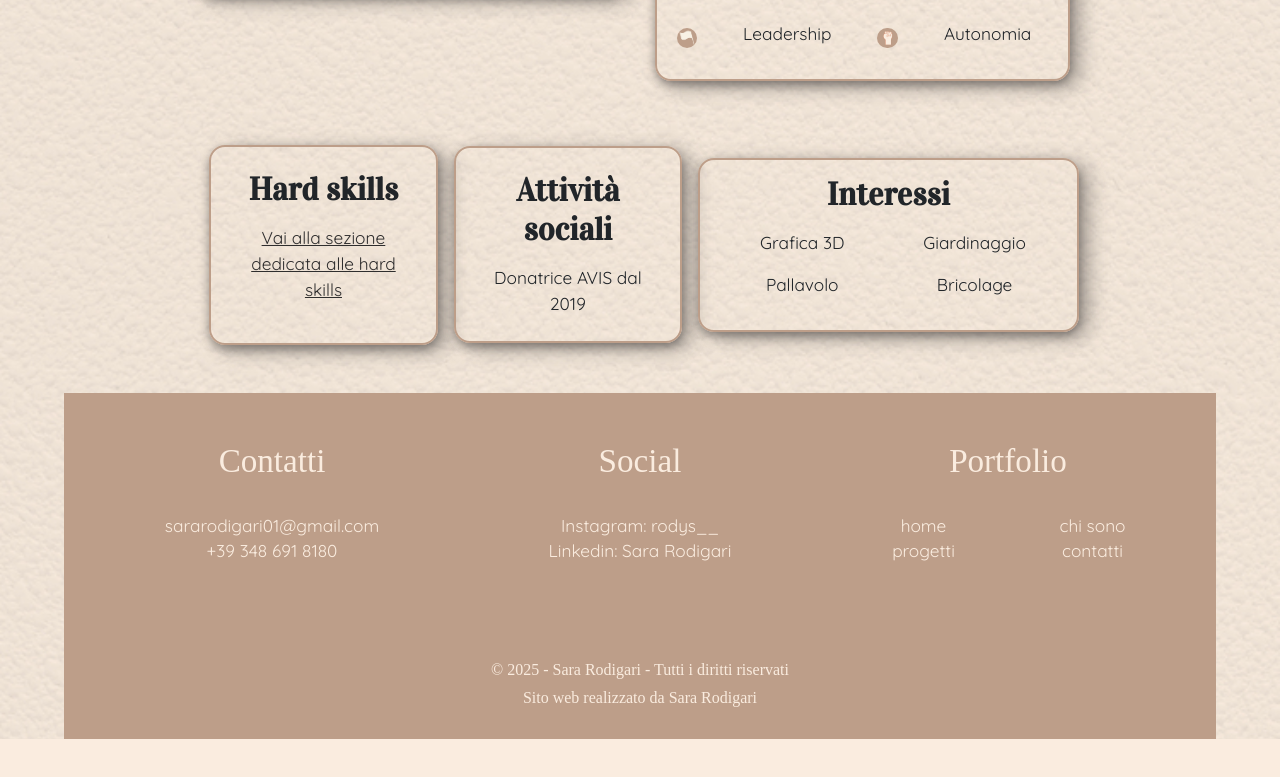
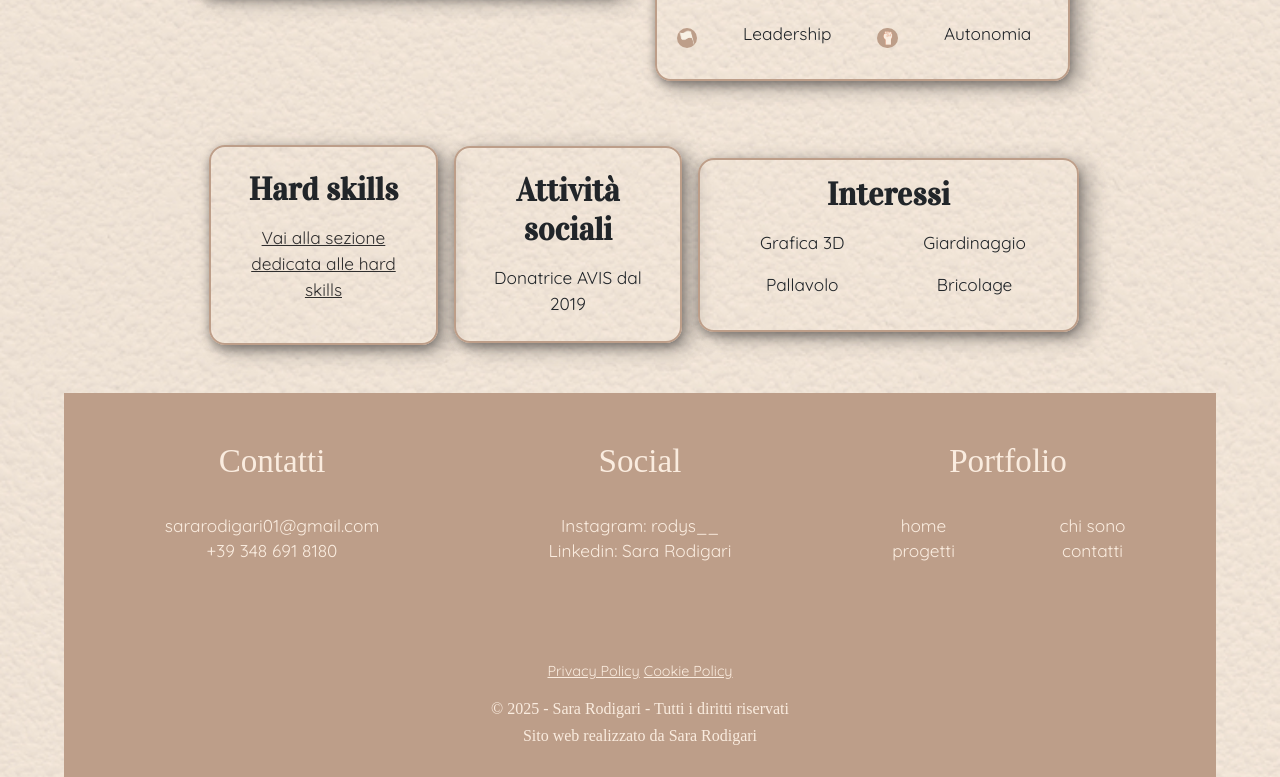
Before and after one commit to SaRodys/Portfolio, a plain HTML site: page about.html in a window 1280 px wide. Shown: the part 2163-2940 px from the top of the page. Before the commit the page ends 2902 px from the top, so only its background shows below. Drawn offline with nearby package versions, Linux system fonts and the light colour scheme; a web font is replaced by a local one.

Commit message:
privacy&policy

```diff
--- a/about.html
+++ b/about.html
@@ -1,6 +1,7 @@
 <!DOCTYPE html>
 <html lang="it">
 <head>
+    <script type="text/javascript" src="https://embeds.iubenda.com/widgets/25c86d48-6ce6-4708-bb5c-5c0d13e73655.js"></script>
     <meta charset="UTF-8">
     <meta name="viewport" content="width=device-width, initial-scale=1.0">
     <title>Portfolio - Sara Rodigari</title>
@@ -17,6 +18,16 @@
     <link href="https://fonts.googleapis.com/css2?family=Fascinate&family=Proza+Libre:ital,wght@0,400;0,500;0,600;0,700;0,800;1,400;1,500;1,600;1,700;1,800&family=Quicksand:wght@300..700&family=Raleway:ital,wght@0,100..900;1,100..900&family=Sedan+SC&family=Vidaloka&display=swap" rel="stylesheet">
     <link rel="stylesheet" href="https://cdn.jsdelivr.net/npm/bootstrap@4.1.3/dist/css/bootstrap.min.css" integrity="sha384-MCw98/SFnGE8fJT3GXwEOngsV7Zt27NXFoaoApmYm81iuXoPkFOJwJ8ERdknLPMO" crossorigin="anonymous">
     <link rel="icon" type="image/x-icon" href="./src/favicon.png">
+
+    <script async src="https://www.googletagmanager.com/gtag/js?id=G-SHHVED561N"></script>
+    <script>
+    window.dataLayer = window.dataLayer || [];
+    function gtag(){dataLayer.push(arguments);}
+    gtag('js', new Date());
+
+    gtag('config', 'G-SHHVED561N');
+    </script>
+
 </head>
 <body>
     <header>
--- a/js/footer.js
+++ b/js/footer.js
@@ -16,7 +16,7 @@ class FooterBar extends HTMLElement {
             <a href="https://www.linkedin.com/in/sara-rodigari-7a56712bb/" class="text-clight footerhover">Linkedin: Sara Rodigari</a>
         </div>
 
-        <div class="bg-menu mb-5 col-12 col-lg-4 text-lg-center">
+        <div class="bg-menu mb-2 col-12 col-lg-4 text-lg-center">
             <h2 class="bg-menu text-clight p-lg-4 reduce-font alternative-font">Portfolio</h2>
 
             <div class="container">
@@ -40,7 +40,12 @@ class FooterBar extends HTMLElement {
             </div>
         </div>
 
-        <h6 class="text-clight col-12 alternative-font min-width">© 2025 - Sara Rodigari - Tutti i diritti riservati</h6>
+        <div class=""text-center text-clight p-0">
+            <a href="https://www.iubenda.com/privacy-policy/33905104" class="iubenda-white iubenda-noiframe iubenda-embed iubenda-noiframe text-clight text-decoration-underline" title="Privacy Policy ">Privacy Policy</a><script type="text/javascript">(function (w,d) {var loader = function () {var s = d.createElement("script"), tag = d.getElementsByTagName("script")[0]; s.src="https://cdn.iubenda.com/iubenda.js"; tag.parentNode.insertBefore(s,tag);}; if(w.addEventListener){w.addEventListener("load", loader, false);}else if(w.attachEvent){w.attachEvent("onload", loader);}else{w.onload = loader;}})(window, document);</script>
+            <a href="https://www.iubenda.com/privacy-policy/33905104/cookie-policy" class="iubenda-white iubenda-noiframe iubenda-embed iubenda-noiframe text-clight text-decoration-underline" title="Cookie Policy ">Cookie Policy</a><script type="text/javascript">(function (w,d) {var loader = function () {var s = d.createElement("script"), tag = d.getElementsByTagName("script")[0]; s.src="https://cdn.iubenda.com/iubenda.js"; tag.parentNode.insertBefore(s,tag);}; if(w.addEventListener){w.addEventListener("load", loader, false);}else if(w.attachEvent){w.attachEvent("onload", loader);}else{w.onload = loader;}})(window, document);</script>            <script type="text/javascript" src="https://embeds.iubenda.com/widgets/25c86d48-6ce6-4708-bb5c-5c0d13e73655.js"></script>
+        </div>
+
+        <h6 class="text-clight col-12 alternative-font min-width mt-3">© 2025 - Sara Rodigari - Tutti i diritti riservati</h6>
         <h6 class="text-clight col-12 alternative-font min-width">Sito web realizzato da Sara Rodigari</h6>
       </footer>
     `;
```
Also changed, not shown: contatti.html (+11 -0 lines), index.html (+11 -0 lines), progetti.html (+11 -0 lines).
